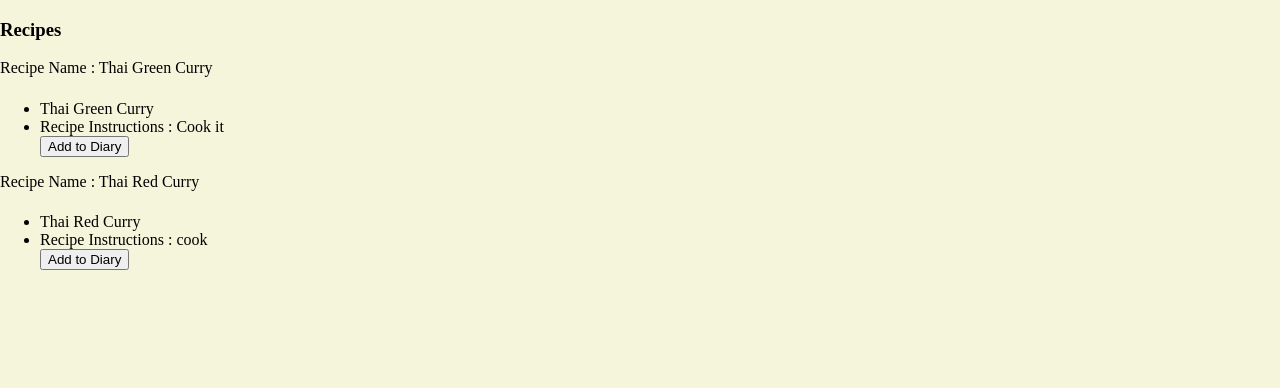
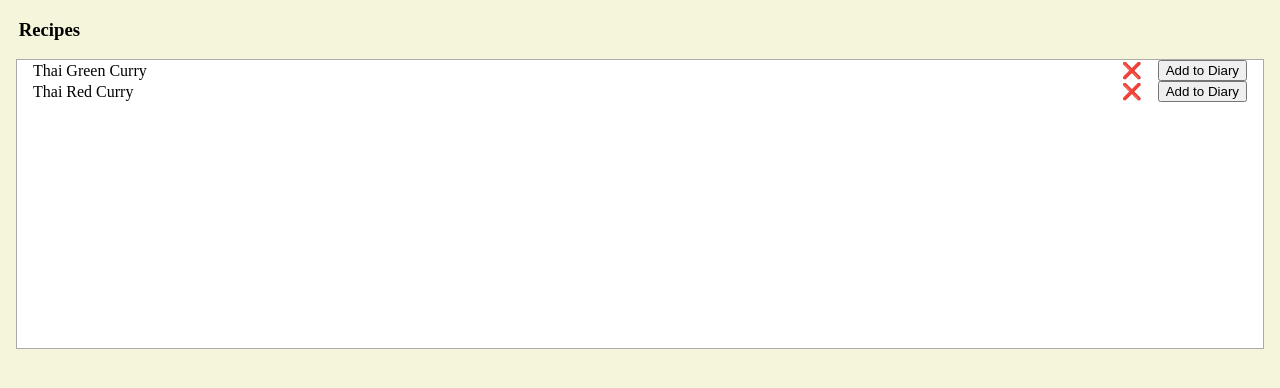
Before and after one commit to BartyBoi1128/macrit, a Django app: page /recipe in a window 1280 px wide. Shown: the part 64-452 px from the top of the page. Run offline with Django 3.2, Linux system fonts and the light colour scheme; data comes from the database, SQL or seed files in the repository.

Commit message:
feat: :sparkles: Fixed recipe page and started on edible checks

```diff
--- a/macrit/recipes/models.py
+++ b/macrit/recipes/models.py
@@ -70,6 +70,7 @@ class Profile(models.Model):
     vegeterian = models.BooleanField(default=False)
     vegan = models.BooleanField(default=False)
     user = models.OneToOneField(User, on_delete=models.CASCADE, null=True)
+    tags = models.CharField(max_length=254, null=True)
 
     def __str__(self):
         return self.first_name + ' ' + self.second_name
@@ -122,7 +123,6 @@ class Food(models.Model):
 
     def __str__(self):
         return self.name
-# START HERE
 
 
 class Nutrition(models.Model):
--- /dev/null
+++ b/macrit/static/recipe_style.css
@@ -0,0 +1,35 @@
+.recipe-list {
+    margin: 1em 1em 1em;
+    padding: 0;
+    min-height: 18em;
+    border: 1px solid #aaa;
+    background: white;
+
+    max-height: 18em;
+    overflow-y: auto;
+  }
+
+.title {
+    margin-left: 1em;
+}
+
+/* .recipe-item > * {
+    display: inline-block;
+    margin-bottom: 1em;
+    vertical-align: top;
+} */
+.recipe-item {
+    display: flex;
+    align-items: center;
+    justify-content: space-between;
+    margin: 0 1em;
+}
+#el-right {
+    float: right;
+    display: flex;
+    align-items: center;
+}
+
+#el-right > * {
+    margin-left: 1em;
+}
--- a/macrit/templates/recipe.html
+++ b/macrit/templates/recipe.html
@@ -1,12 +1,13 @@
 {% extends 'base.html' %}
-
+{% load static %}
 <!DOCTYPE html>
 <html lang="en">
 {% block content%}
-<h3>Recipes</h3>
-
+<link rel="stylesheet" href="{% static 'recipe_style.css' %}">
+<h3 class = "title">Recipes</h3>
+<ul class = "recipe-list">
 {% for recipe in recipe_list %}
-<div class="card">
+<!-- <div class="card">
     <div class="card-header">
         Recipe Name : {{recipe.name}}
     </div>
@@ -23,8 +24,22 @@
             </form>
         </ul>
     </div>
-</div>
+</div> -->
+    <li>
+        <div class = "recipe-item">
+            <span class = "recipe-name" id = "element">{{recipe.name}}</span>
+            <span id = "el-right">
+                <div>&#10060;</div>
+                {% for tag in recipe.tags %}
 
+                {% endfor %}
+                <form method="POST">
+                    <button type="submit" name="name" value="{{recipe.name}}">Add to Diary</input>
+                </form>
+            </span>
+        </div>
+    </li>
 {% endfor %}
+</ul>
 {% endblock %}
 </html>
```
Also changed, not shown: macrit/recipes/utils/nutrition.py (+12 -3 lines).
